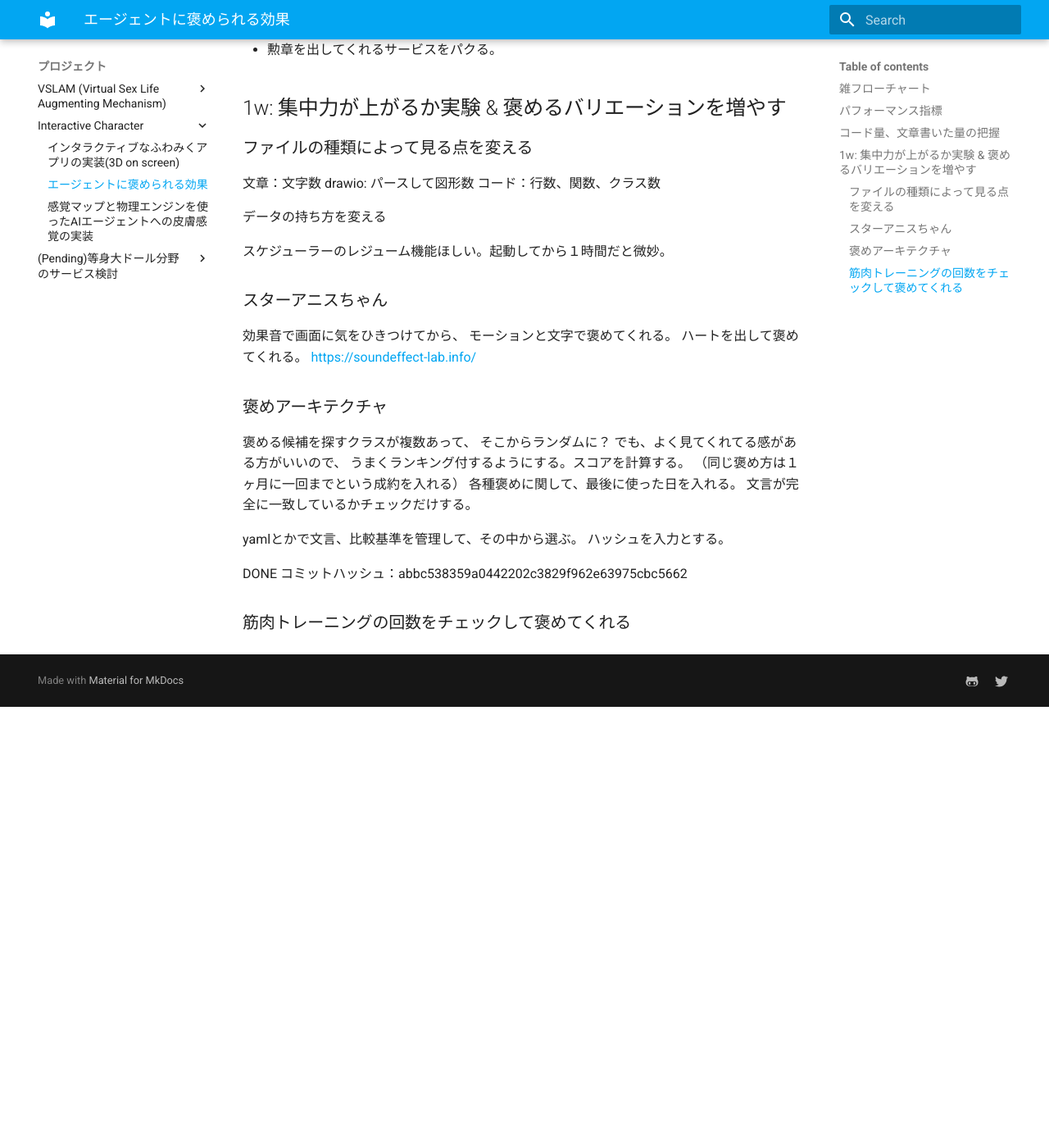
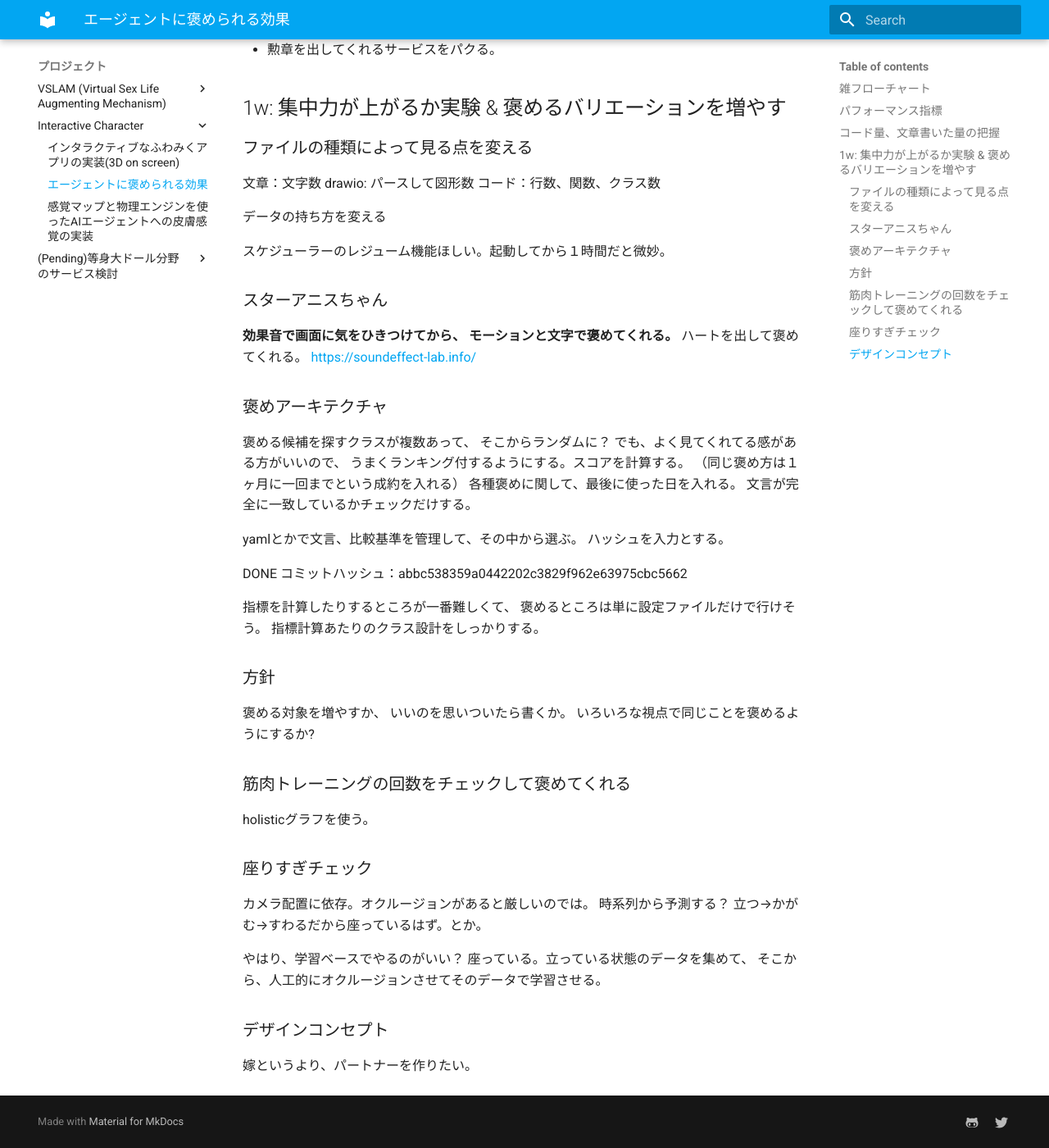
Before and after one commit to xiong-jie-y/ai-yome-project, an MkDocs documentation site: the page built from docs/projects/interactive_character/praising_agent.md, in a window 1280 px wide and 1400 px high, scrolled down 1481 px. Shown: the whole window at 82% size. Built offline with MkDocs 1.6.1 and Material for MkDocs 9.7.7, drawn with Linux system fonts in a browser that asks for light colours; before the commit the page ends 2343 px from its top, so only the background shows below that.

Commit message:
praising_agent: consider other praising methods.

```diff
--- a/docs/projects/interactive_character/praising_agent.md
+++ b/docs/projects/interactive_character/praising_agent.md
@@ -31,8 +31,8 @@
 スケジューラーのレジューム機能ほしい。起動してから１時間だと微妙。
 
 ### スターアニスちゃん
-効果音で画面に気をひきつけてから、
-モーションと文字で褒めてくれる。
+**効果音で画面に気をひきつけてから、
+モーションと文字で褒めてくれる。**
 ハートを出して褒めてくれる。
 https://soundeffect-lab.info/
 
@@ -51,4 +51,26 @@
 DONE
 コミットハッシュ：abbc538359a0442202c3829f962e63975cbc5662
 
+指標を計算したりするところが一番難しくて、
+褒めるところは単に設定ファイルだけで行けそう。
+指標計算あたりのクラス設計をしっかりする。
+
+### 方針
+褒める対象を増やすか、
+いいのを思いついたら書くか。
+いろいろな視点で同じことを褒めるようにするか?
+
 ### 筋肉トレーニングの回数をチェックして褒めてくれる
+holisticグラフを使う。
+
+### 座りすぎチェック
+カメラ配置に依存。オクルージョンがあると厳しいのでは。
+時系列から予測する？
+立つ→かがむ→すわるだから座っているはず。とか。
+
+やはり、学習ベースでやるのがいい？
+座っている。立っている状態のデータを集めて、
+そこから、人工的にオクルージョンさせてそのデータで学習させる。
+
+### デザインコンセプト
+嫁というより、パートナーを作りたい。
```
